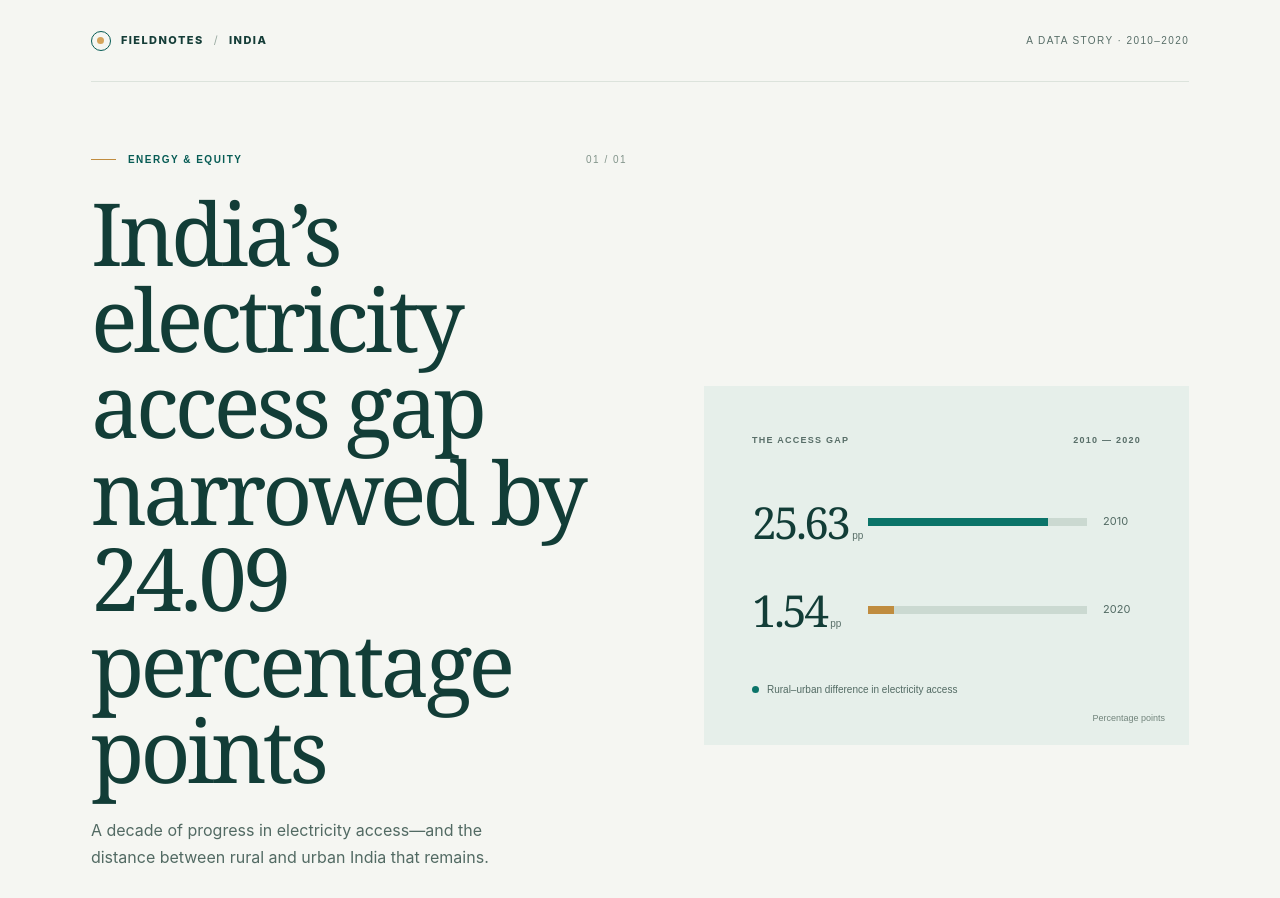
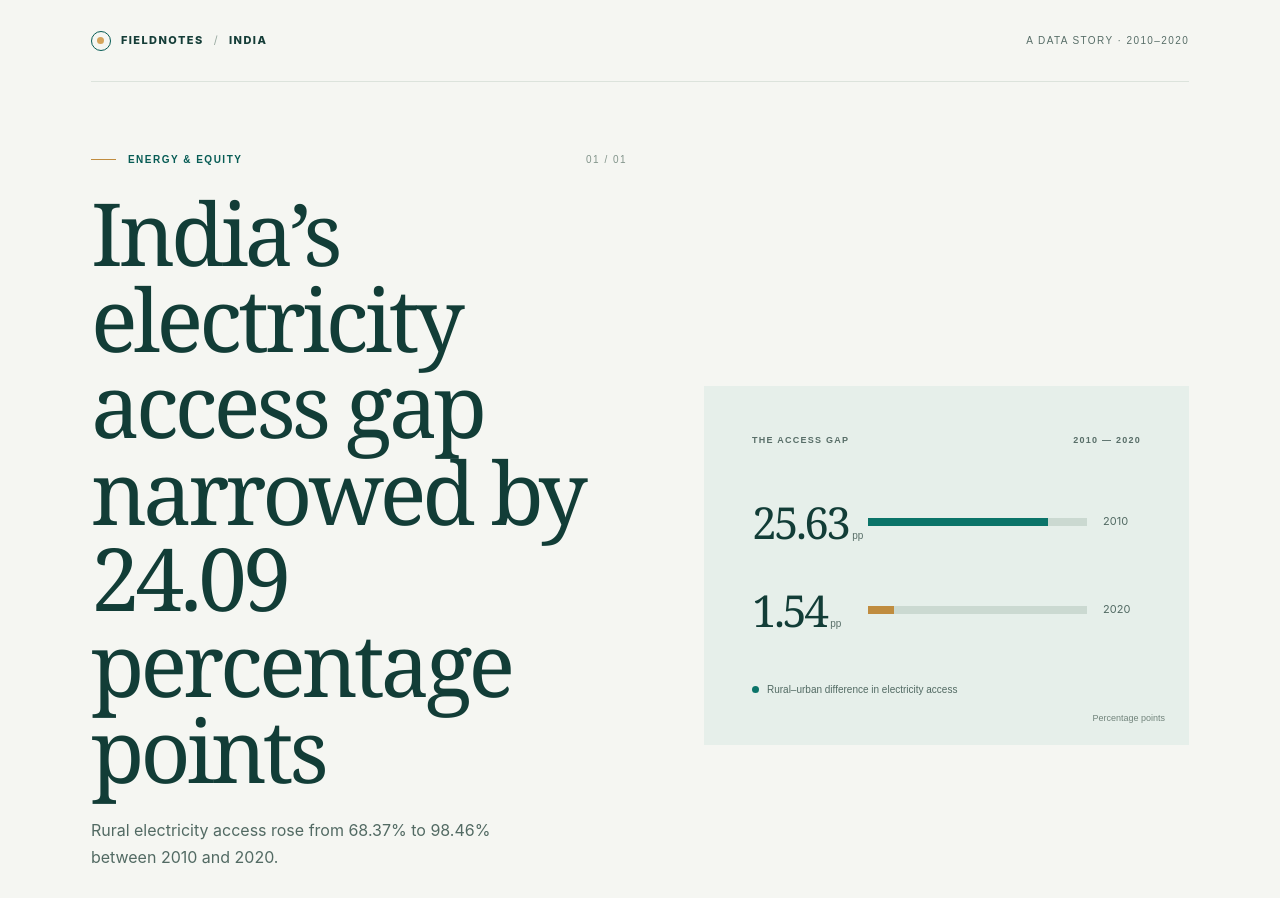
Before and after one commit to vjclementbeera03/india-electricity-access-story, a Next.js app: page / in a window 1280 px wide. Shown: the top 898 px of the page. Built offline with nearby package versions, Linux system fonts and the light colour scheme.

Commit message:
Clarify rural electricity access gains

```diff
--- a/app/page.tsx
+++ b/app/page.tsx
@@ -32,7 +32,7 @@ export default function Page() {
         <div className="hero-copy">
           <p className="eyebrow"><span className="eyebrow-line" /> ENERGY &amp; EQUITY <span className="eyebrow-index">01 / 01</span></p>
           <h1>India’s electricity access gap narrowed by 24.09 percentage points</h1>
-          <p className="hero-description">A decade of progress in electricity access—and the distance between rural and urban India that remains.</p>
+          <p className="hero-description">Rural electricity access rose from 68.37% to 98.46% between 2010 and 2020.</p>
           <a className="dashboard-link" href={dashboardUrl} target="_blank" rel="noreferrer">Explore the interactive dashboard <span aria-hidden="true">↗</span></a>
           <p className="link-caption">Historical World Bank SE4ALL figures · 2010–2020</p>
         </div>
```
